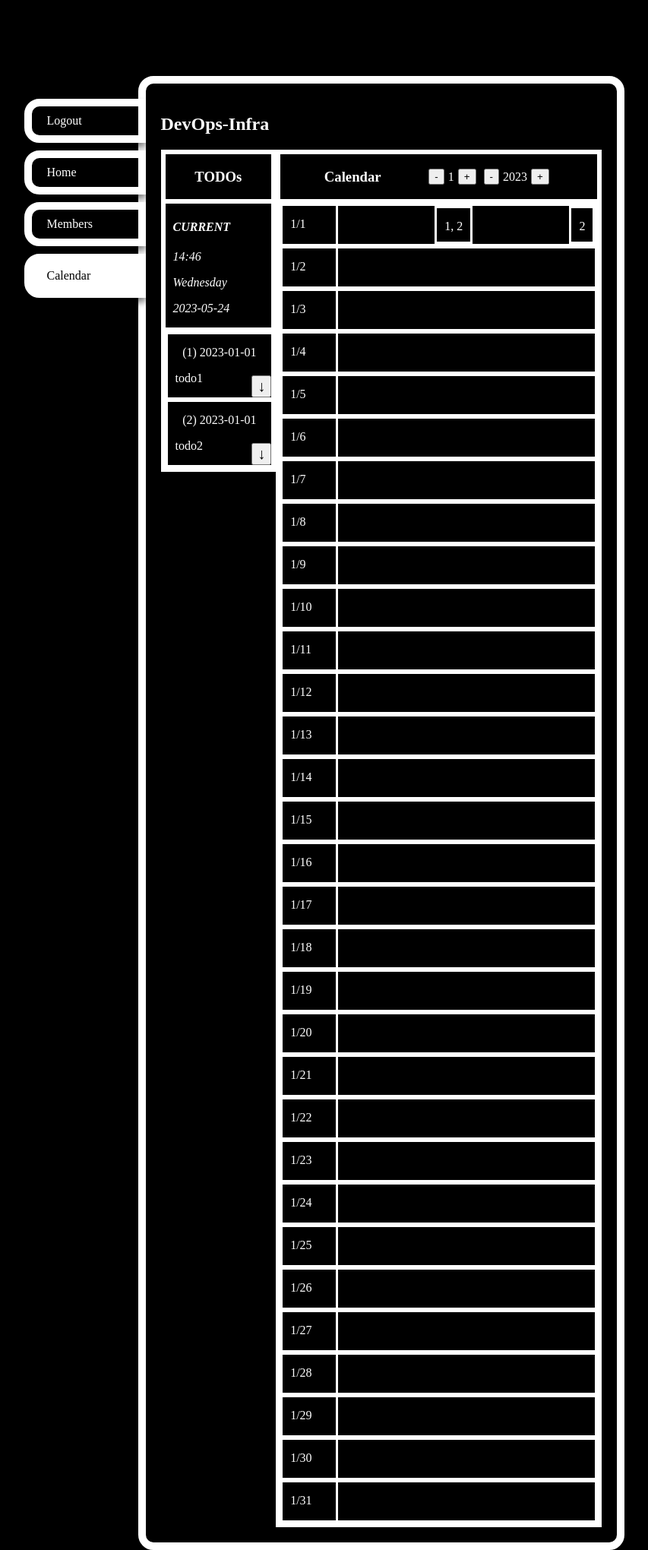
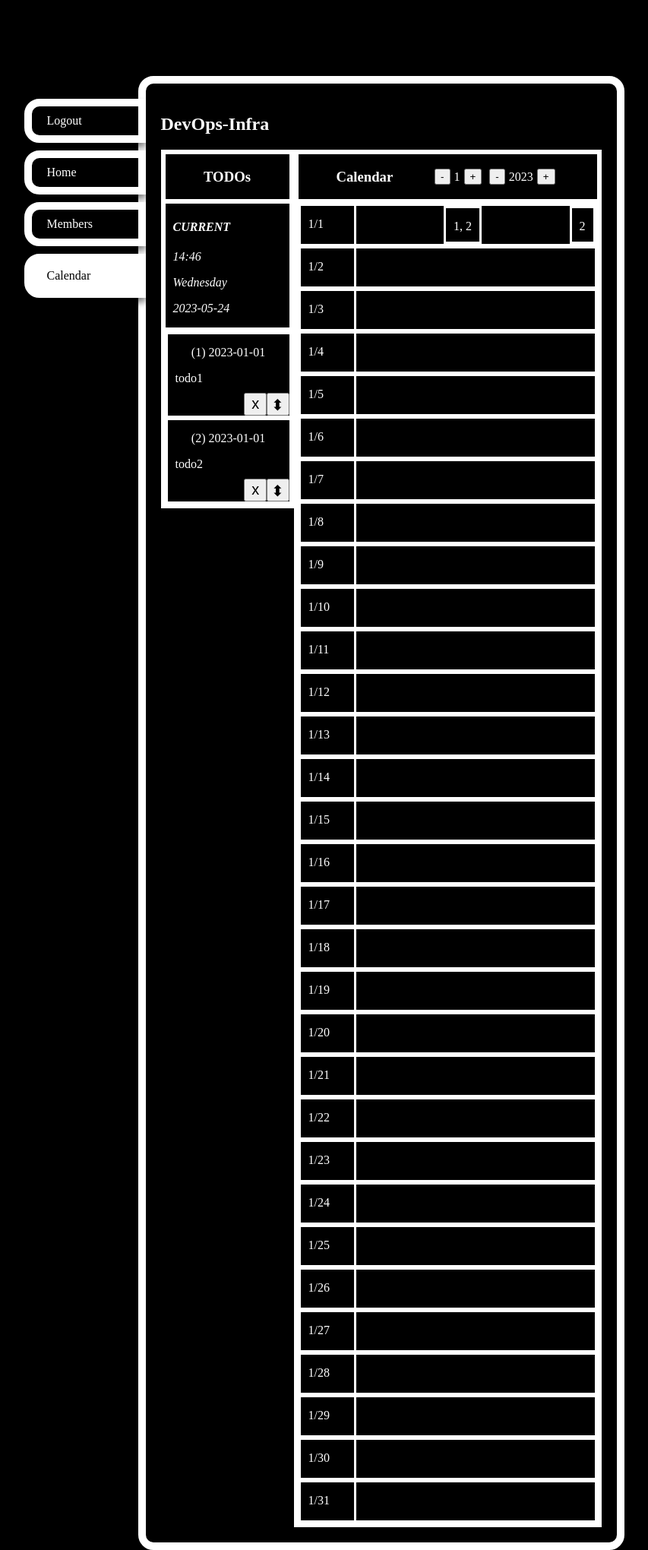
Before and after one commit to emanueljg/dometodik, a Flask app: page /calendar in a window 1280 px wide. Shown: the whole page at 76% size, without its empty margins (138-991 px from the left). Run offline with Flask 3, Linux system fonts and the light colour scheme; a user stored in the database is signed in; parts of the project's set-up code (start-up, migrations or seed data) failed here and were passed over.

Commit message:
implements #7 #6

```diff
--- a/app/app.py
+++ b/app/app.py
@@ -72,6 +72,32 @@ def change_cal_unit() -> Response:
     return redirect("/calendar")
 
 
+@app.route("/remove-todo/<todo>", methods=("POST",))
+@login_required
+def remove_todo(todo: str) -> Response | tuple[str, int]:
+    """Remove a todo."""
+    for todo_n, _found_todo in CAL.todos_of_month:
+        if todo_n == int(todo):
+            CAL.remove_todo(todo_n)
+            return redirect("/calendar")
+
+    return "todo not found", 404
+
+
+@app.route("/change-todo/<todo>", methods=("POST",))
+@login_required
+def change_todo(todo: str) -> Response | tuple[str, int]:
+    """Change a todo."""
+    for todo_n, found_todo in CAL.todos_of_month:
+        if todo_n == int(todo):
+            found_todo.date = date.fromisoformat(request.form["date"])
+            found_todo.text = request.form["text"] or found_todo.text
+            CAL.update_todo(found_todo)
+            return redirect("/calendar")
+
+    return "todo not found", 404  # couldn't find todo
+
+
 @app.route(f'/<any({", ".join(Content.with_text())}):content>')
 def content_route(content: str) -> str:
     """Return a base html with the routed conted active."""
--- a/app/calendar.py
+++ b/app/calendar.py
@@ -81,6 +81,42 @@ class Calendar:
         self.day_todos(todo.date).append(todo)
         return todo
 
+    def remove_todo(self: "Calendar", todo_n: int) -> Todo | None:
+        """
+        Remove a todo from the calendar.
+
+        Algorithm explanation: assuming the following:
+            nested_list = [
+                [a, b, c],
+                [d, e, f, g, h],
+                [X, j]
+            ],
+
+            target = #8, X (nexted_list[2][0]),
+        then the algorithm goes like this:
+
+        | n | target | sublist         | length | target in range? | new target | got |
+        -------------------------------------------------------------------------------
+        | 0 | 8      | [a, b, c]       | 3      | no (8 >= 3)      | 8 - 3 = 5  | N/A |
+        | 1 | 5      | [d, e, f, g, h] | 5      | no (5 >= 5)      | 5 - 5 = 5  | N/A |
+        | 2 | 0      | [X, j]          | 2      | yes (0 < 2)      | N/A        | 2,0 |
+        """
+        target = todo_n - 1
+        for day in self.dates_of_month:
+            day_todos = self.day_todos(day)
+            day_len = len(day_todos)
+            if target >= day_len:  # not in this day
+                target -= day_len  # decrease and try again
+            else:  # in this day
+                return day_todos.pop(target)  # pop it
+        return None
+
+    def update_todo(self: "Calendar", todo: Todo) -> Todo:
+        """Remove a todo and re-add it."""
+        self.remove_todo(todo.place)
+        self.add_todo(todo)
+        return todo
+
     @staticmethod
     def get_time() -> str:
         """Get today's time in `HH:MM` format."""
--- a/app/static/script.js
+++ b/app/static/script.js
@@ -1,40 +1,27 @@
-let tagSelectMarker = "(*) ";
-
-function tagIsSelected(button) {
-  return button.textContent.startsWith(tagSelectMarker);
-}
-
-function toggleTagSelected(button) {
-  let parts = button.textContent.split(tagSelectMarker);
-  if(parts.length > 1) {  // is selected, deselect
-    button.textContent = parts[1];
-  } else {  // is not selected, select
-    button.textContent = tagSelectMarker + parts[0];
-  }
-}
-
-function showContent(buttonId, contentId) {
-  // start by clearing button style
-  let btns = document.getElementsByClassName('tag');
-  for (var i = 0; i < btns.length; i++) {
-    let btn = btns[i];
-    if(tagIsSelected(btn)) toggleTagSelected(btn);
-    btns[i].style.color = '#fff';
-    btns[i].style.backgroundColor = '#000';
-  }
-
-  let btn = document.getElementById(buttonId);
-  btn.style.color = '#000';
-  btn.style.backgroundColor = '#fff';
-  toggleTagSelected(btn);
-
-  let contents = document.getElementsByClassName('content');
-  for (var i = 0; i < contents.length; i++) {
-    contents[i].style.display = 'none';
-  }
-  document.getElementById(contentId).style.display = 'block';
-}
-
 window.onbeforeunload = function () {
     window.scrollTo(0,0);
 };
+
+function showTodoEditor(n) {
+  let todo = document.getElementById("todo-" + n)
+  // show editor
+  todo.getElementById("todo-editor-" + n).style.display = "unset"
+  //
+}
+
+function toggleTodoEditor(n) {
+  let todo = document.getElementById("todo-" + n)
+  let todoDeleter = document.getElementById("todo-deleter-" + n)
+  let editor = document.getElementById("todo-editor-" + n)
+
+  if (editor.offsetParent === null) {  // is hidden
+    editor.style.display = "inherit";
+    todoDeleter.style.display = "none"
+
+  } else {  // is visible
+    editor.reset()
+    editor.style.display = "none"
+    todoDeleter.style.display = "inherit"
+  }
+
+}
--- a/app/static/style.css
+++ b/app/static/style.css
@@ -35,6 +35,7 @@ body {
   left: -160px;
   display: flex;
   flex-direction: column;
+
   width: 160px;
 }
 
@@ -95,11 +96,13 @@ body {
 .todo {
   position: relative;
   border-right: 0px;
+  width: 160px;
 }
 
-.todo-title {
+.todo-text {
   margin-left: 10px;
   margin-right: 10px;
+  margin-bottom: 40px;
 }
 
 .todo-repr {
@@ -109,13 +112,58 @@ body {
   margin-top: 15px;
 }
 
-.todo-expand-button {
+.todo-buttons {
   position: absolute;
-  align: right;
   bottom: 0px;
   right: 0px;
+
+  display: flex;
+  flex-direction: row;
+  justify-content: flex-end;
+  height: 30px;
+
+  margin-top: 20px;
+}
+
+
+.todo-buttons button {
+  width: 30px;
   font-size: 20px;
-  max-height: 30px;
+  text-align: center;
+}
+
+.todo-deleter {
+  min-height: 100%;
+  text-indent: 0.07em;
+
+}
+
+.todo-toggler {
+  text-indent: -0.07em;
+  line-height: 1.35em;
+}
+
+.todo-editor {
+  display: none;
+  border-top: dashed;
+  padding-top: 20px;
+  padding-left: 10px;
+  margin-bottom: 40px;
+}
+
+.todo-editor > * {
+  margin-bottom: 10px;
+}
+
+.todo-editor-text {
+  min-width: 90%;
+  max-width: 90%;
+  text-wrap: wrap;
+}
+
+.todo-editor-date {
+  min-width: 90%;
+  max-width: 90%;
 }
 
 #calendar-container {
@@ -126,9 +174,6 @@ body {
 #calendar-title {
   display: flex;
   justify-content: space-evenly;
-}
-
-#calendar-days {
 }
 
 #month-switcher {
--- a/app/templates/base.html
+++ b/app/templates/base.html
@@ -22,5 +22,6 @@
           {% include CONTENT.html %}
         </div>
       {% endfor %}
+    <script src="{{ url_for('static', filename='script.js') }}"></script>
   </body>
 </html>
--- a/app/templates/calendar.html
+++ b/app/templates/calendar.html
@@ -10,10 +10,22 @@
   </div>
   <div id="todo-list" class="debug">
     {% for n, todo in calendar.todos_of_month %}
-      <div class="todo debug">
+      <div id="todo-{{n}}" class="todo debug">
         <p class="todo-repr">({{n}}) {{todo.date.__str__()}}</p>
-        <p class="todo-title">{{todo.text}}</p>
-        <button class="todo-expand-button">↓</button>
+        <p class="todo-text">{{todo.text}}</p>
+        <div class="todo-buttons">
+          <form method="POST">
+            <button type="submit" id="todo-deleter-{{n}}" class="todo-deleter" formaction="/remove-todo/{{n}}">x</button>
+          </form>
+          <button id="todo-toggler-{{n}}" class="todo-toggler" onclick="toggleTodoEditor({{n}})">⬍</button>
+        </div>
+        <form id="todo-editor-{{n}}" class="todo-editor" method="POST" action="/change-todo/{{n}}">
+          <label for="date">Date: </label>
+          <input type="date" class="todo-editor-date" name="date" value={{todo.date.__str__()}}>
+          <label for="text">Text: </label>
+          <textarea type="text" class="todo-editor-text" rows=7 name="text" placeholder="<unchanged>">{{todo.text}}</textarea>
+          <input type="submit">
+        </form>
       </div>
     {% endfor %}
   </div>
```
